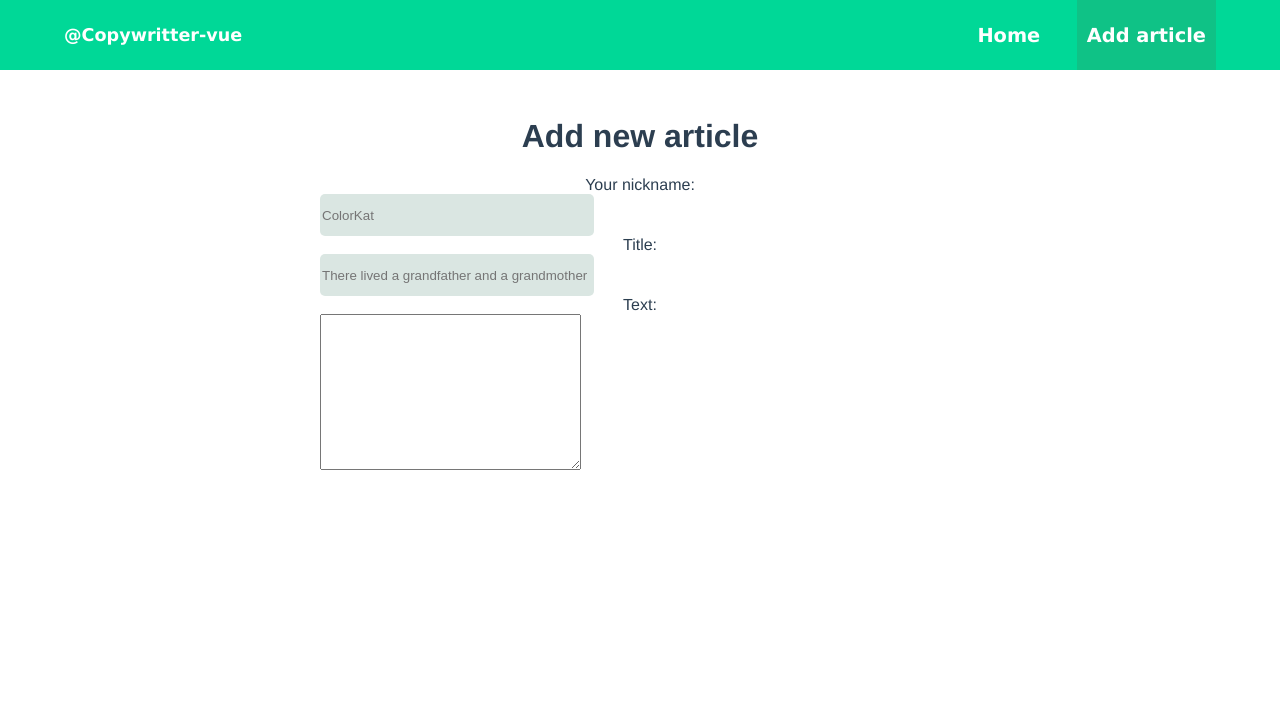
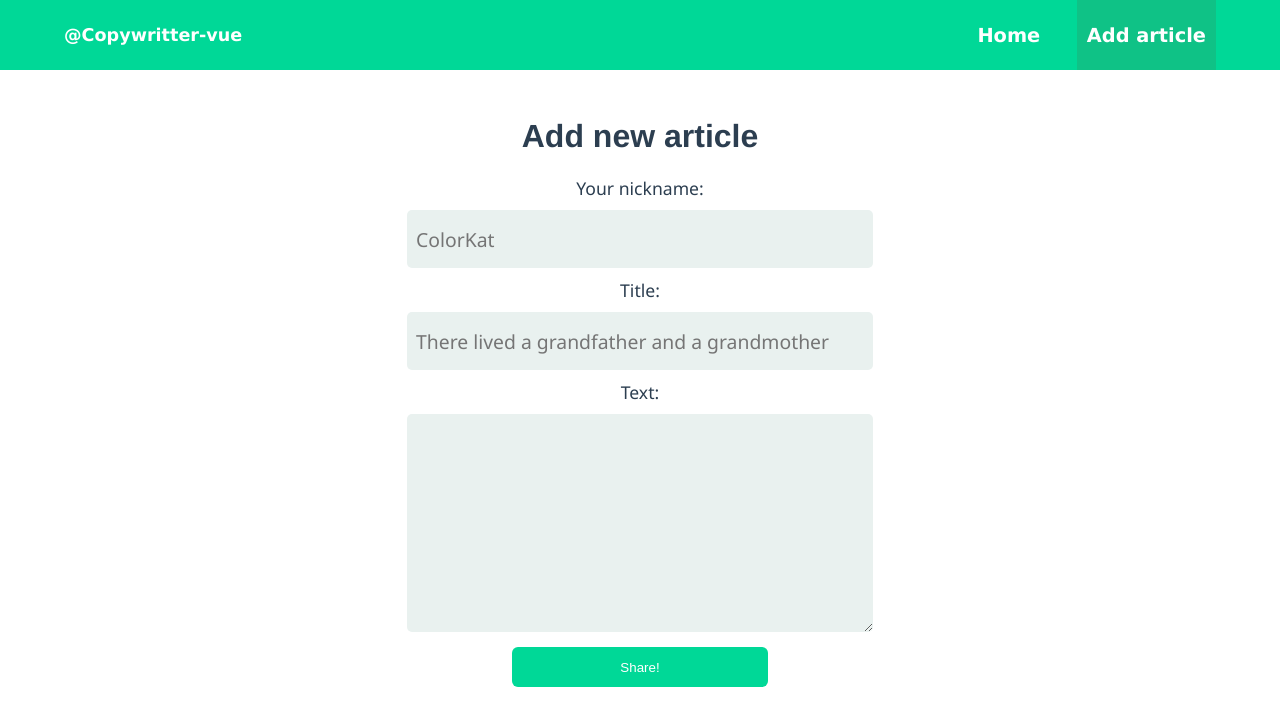
Before and after one commit to Color-Kat/CopyWritter-vue, a Vue app: page /add-article in a window 1280 px wide. Shown: the top 726 px of the page. Built offline with nearby package versions, Linux system fonts and the light colour scheme.

Commit message:
article page

```diff
--- a/src/App.vue
+++ b/src/App.vue
@@ -26,7 +26,7 @@ body, html{
   height: 100vh;
   margin: 0;
   padding: 0;
-  overflow: hidden;
+  overflow-x: hidden;
 }
 #app {
   font-family: Avenir, Helvetica, Arial, sans-serif;
--- a/src/views/AddArticle.vue
+++ b/src/views/AddArticle.vue
@@ -2,23 +2,42 @@
   <div id="add-article">
     <h1>Add new article</h1>
 
-    <form>
+    <form @submit.prevent="submitHandler">
       <label><span>Your nickname:</span><br>
-        <input type="text" placeholder="ColorKat">
+        <input v-model="nickname" type="text" placeholder="ColorKat">
         <br>
       </label>
 
       <label><span>Title:</span><br>
-        <input type="text" placeholder="There lived a grandfather and a grandmother">
+        <input v-model="title" type="text" placeholder="There lived a grandfather and a grandmother">
         <br>
       </label>
 
       <label><span>Text:</span><br>
-        <textarea name="" id="" cols="30" rows="10"></textarea>
+        <textarea v-model="text" name="" id="" cols="30" rows="10"></textarea>
+        <br>
       </label>
+
+      <button type="submit">Share!</button>
     </form>
   </div>
 </template>
+
+<script lang="ts">
+import {Vue, Component, Watch} from 'vue-property-decorator';
+
+@Component
+export default class AddArticle extends Vue {
+    nickname: string = '';
+    title: string = '';
+    text: string = '';
+
+    submitHandler(): void {
+        console.log(this.title);
+    }
+
+}
+</script>
 
 <style lang="scss" scoped>
   form{
@@ -26,22 +45,37 @@
 
     label {
         width: 100%;
-        display: flex;
-        justify-content: start;
-        flex-wrap: wrap;
+        font-size: 1.1em;
+        font-weight: 500;
+        font-family: 'Segoe UI', Tahoma, Geneva, Verdana, sans-serif;
 
-        span {
-            width: 100%;
-        }
 
-        input {
-            width: 270px;
+        input, textarea {
+            width: 70%;
             height: 40px;
             border-radius: 5px;
             border: none;
             outline: none;
-            background: rgb(218, 230, 226);
+            background: rgb(233, 241, 239);;
+            margin: 10px 0;
+            padding: 9px;
+            font-size: 1.1em;
+            font-weight: 450;
+            font-family: 'Segoe UI', Tahoma, Geneva, Verdana, sans-serif;
         }
+
+        textarea{
+            height: 200px;
+        }
+    }
+    button {
+        width: 40%;
+        height: 40px;
+        border-radius: 6px;
+        border: none;
+        outline: none;
+        background: rgb(0, 216, 151);
+        color: #fff;
     }
   }
 </style>
--- a/src/views/HomePage.vue
+++ b/src/views/HomePage.vue
@@ -14,6 +14,6 @@
         width: 100%;
         margin-bottom: 4rem;
         padding: 10px 0;
-        background: rgb(221, 221, 221);
+        background: rgb(233, 241, 239);
     }
 </style>
```
Also changed, not shown: src/store/modules/articles.ts (added, +23 -0 lines).
